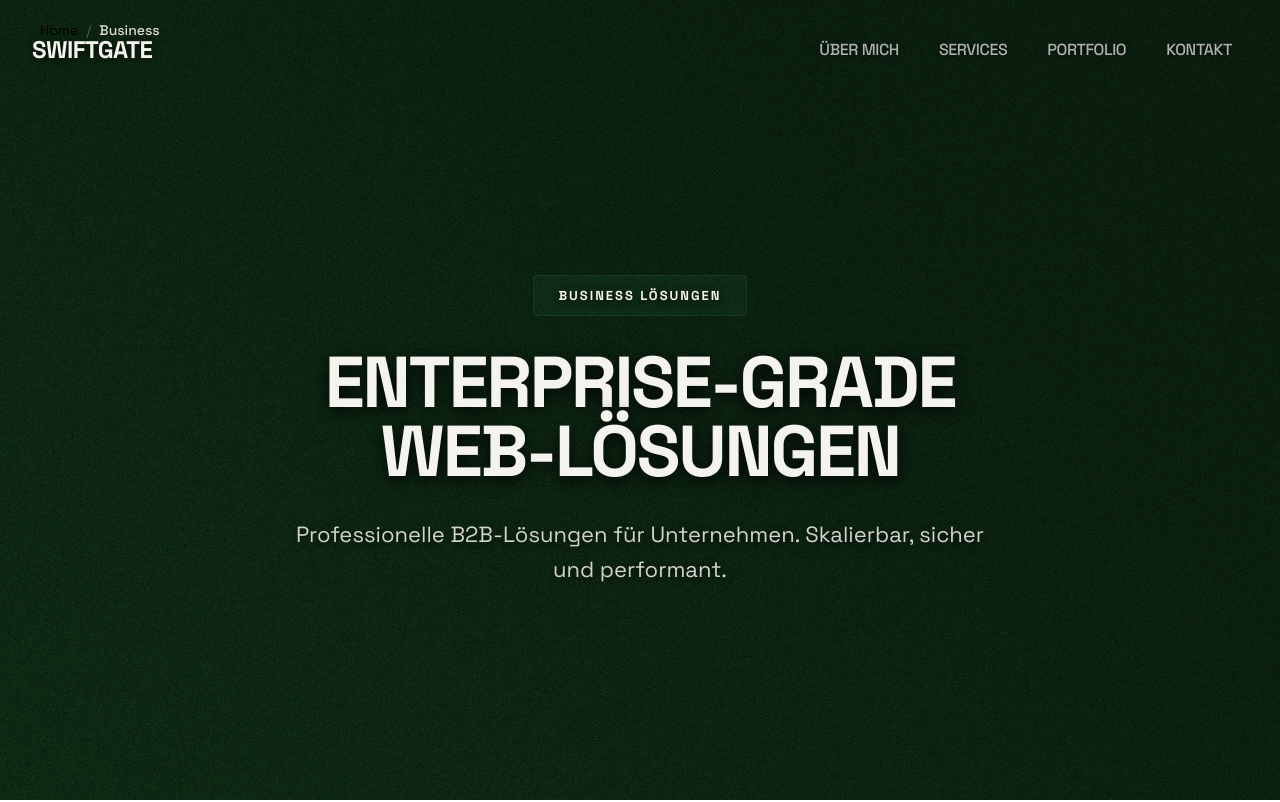
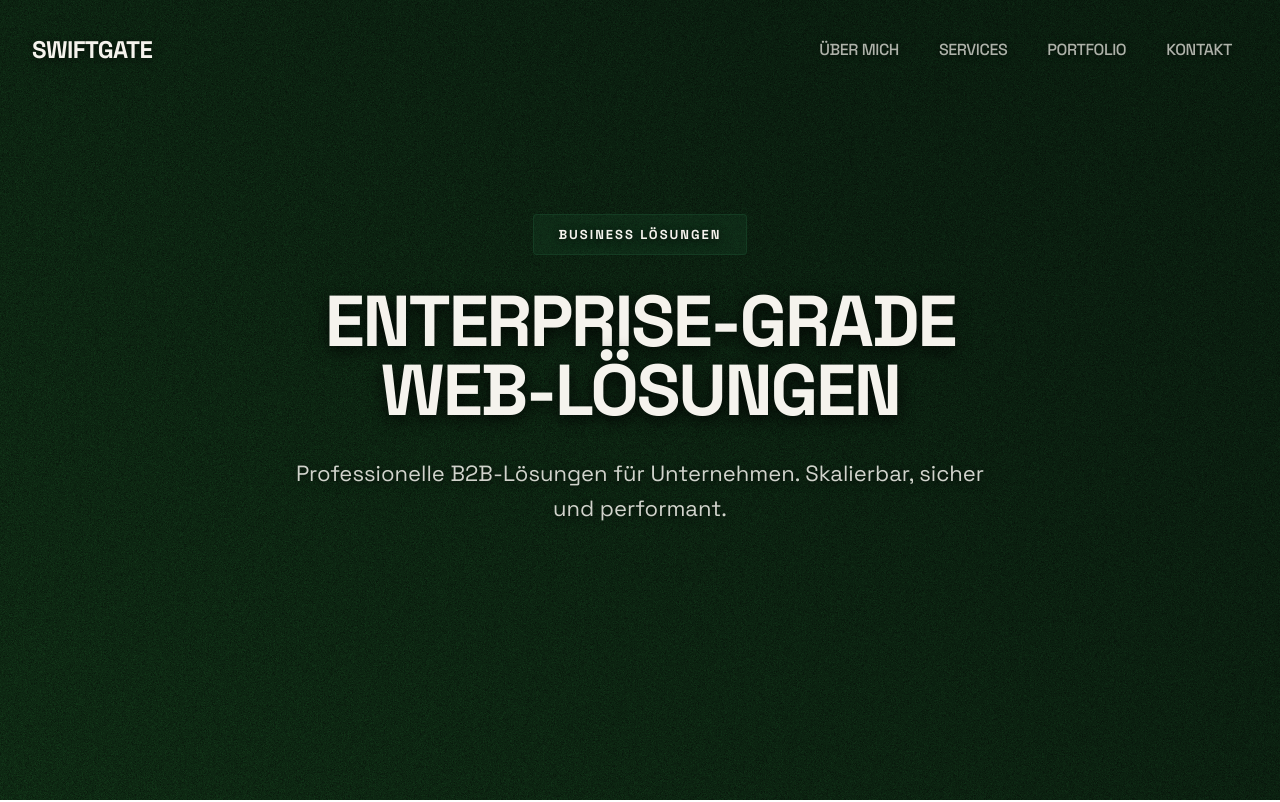
Before and after one commit to thetaroot/swiftgateai-website, a Next.js app: page /business in a window 1280 px wide. Shown: the top 802 px of the page. Built offline with nearby package versions, Linux system fonts and the light colour scheme.

Commit message:
Breadcrumbs-Komponente entfernt
- Breadcrumbs-Import aus allen Seiten entfernt
- Breadcrumbs-Komponente gelöscht
- Cleanere Navigation ohne Pfadanzeige

Co-Authored-By: Luis Guenther <luis@swiftgateai.de>

```diff
--- a/app/business/page.tsx
+++ b/app/business/page.tsx
@@ -6,7 +6,6 @@ import dynamic from 'next/dynamic';
 import AnimatedBackground from '@/components/AnimatedBackground';
 import Navigation from '@/components/Navigation';
 import PageTransition from '@/components/PageTransition';
-import Breadcrumbs from '@/components/Breadcrumbs';
 
 const Footer = dynamic(() => import('@/components/Footer'));
 
@@ -17,7 +16,6 @@ export default function Business() {
     <main className="min-h-screen flex flex-col">
       <AnimatedBackground />
       <Navigation />
-      <Breadcrumbs />
       <PageTransition>
         <div className="relative z-10">
           {/* Hero Section */}
--- a/app/creative/page.tsx
+++ b/app/creative/page.tsx
@@ -6,7 +6,6 @@ import dynamic from 'next/dynamic';
 import AnimatedBackground from '@/components/AnimatedBackground';
 import Navigation from '@/components/Navigation';
 import PageTransition from '@/components/PageTransition';
-import Breadcrumbs from '@/components/Breadcrumbs';
 
 const Footer = dynamic(() => import('@/components/Footer'));
 
@@ -26,7 +25,6 @@ export default function Creative() {
     <main className="min-h-screen flex flex-col">
       <AnimatedBackground />
       <Navigation />
-      <Breadcrumbs />
       <PageTransition>
         <div className="relative z-10">
           <section style={{ minHeight: '100vh', display: 'flex', alignItems: 'center', justifyContent: 'center', padding: '0 40px' }}>
--- a/app/kontakt/page.tsx
+++ b/app/kontakt/page.tsx
@@ -5,7 +5,6 @@ import dynamic from 'next/dynamic';
 import AnimatedBackground from '@/components/AnimatedBackground';
 import Navigation from '@/components/Navigation';
 import PageTransition from '@/components/PageTransition';
-import Breadcrumbs from '@/components/Breadcrumbs';
 
 const Footer = dynamic(() => import('@/components/Footer'));
 
@@ -14,7 +13,6 @@ export default function Kontakt() {
     <main className="min-h-screen flex flex-col">
       <AnimatedBackground />
       <Navigation />
-      <Breadcrumbs />
       <PageTransition>
         <div className="relative z-10">
           {/* Hero Section */}
--- a/app/portfolio/page.tsx
+++ b/app/portfolio/page.tsx
@@ -6,7 +6,6 @@ import dynamic from 'next/dynamic';
 import AnimatedBackground from '@/components/AnimatedBackground';
 import Navigation from '@/components/Navigation';
 import PageTransition from '@/components/PageTransition';
-import Breadcrumbs from '@/components/Breadcrumbs';
 
 const Footer = dynamic(() => import('@/components/Footer'));
 
@@ -190,7 +189,6 @@ export default function Portfolio() {
     <main className="min-h-screen flex flex-col">
       <AnimatedBackground />
       <Navigation />
-      <Breadcrumbs />
       <PageTransition>
         <div className="relative z-10">
           {/* Hero Section */}
--- a/app/services/page.tsx
+++ b/app/services/page.tsx
@@ -6,7 +6,6 @@ import dynamic from 'next/dynamic';
 import AnimatedBackground from '@/components/AnimatedBackground';
 import Navigation from '@/components/Navigation';
 import PageTransition from '@/components/PageTransition';
-import Breadcrumbs from '@/components/Breadcrumbs';
 
 const Footer = dynamic(() => import('@/components/Footer'));
 
@@ -98,7 +97,6 @@ export default function ServicesPage() {
     <main className="min-h-screen flex flex-col">
       <AnimatedBackground />
       <Navigation />
-      <Breadcrumbs />
       <PageTransition>
         <div className="relative z-10">
           {/* Hero Section */}
--- a/app/tech/page.tsx
+++ b/app/tech/page.tsx
@@ -6,7 +6,6 @@ import dynamic from 'next/dynamic';
 import AnimatedBackground from '@/components/AnimatedBackground';
 import Navigation from '@/components/Navigation';
 import PageTransition from '@/components/PageTransition';
-import Breadcrumbs from '@/components/Breadcrumbs';
 
 const Footer = dynamic(() => import('@/components/Footer'));
 
@@ -26,7 +25,6 @@ export default function Tech() {
     <main className="min-h-screen flex flex-col">
       <AnimatedBackground />
       <Navigation />
-      <Breadcrumbs />
       <PageTransition>
         <div className="relative z-10">
           <section style={{ minHeight: '100vh', display: 'flex', alignItems: 'center', justifyContent: 'center', padding: '0 40px' }}>
--- a/components/Breadcrumbs.tsx
+++ /dev/null
@@ -1,119 +0,0 @@
-'use client';
-
-import Link from 'next/link';
-import { usePathname } from 'next/navigation';
-
-export default function Breadcrumbs() {
-  const pathname = usePathname();
-
-  // Don't show breadcrumbs on home page
-  if (pathname === '/') return null;
-
-  const paths = pathname.split('/').filter(Boolean);
-
-  const breadcrumbItems = [
-    { name: 'Home', href: '/' },
-    ...paths.map((path, index) => {
-      const href = `/${paths.slice(0, index + 1).join('/')}`;
-      const name = path.charAt(0).toUpperCase() + path.slice(1).replace(/-/g, ' ');
-      return { name, href };
-    }),
-  ];
-
-  // Generate JSON-LD structured data for breadcrumbs
-  const breadcrumbSchema = {
-    '@context': 'https://schema.org',
-    '@type': 'BreadcrumbList',
-    itemListElement: breadcrumbItems.map((item, index) => ({
-      '@type': 'ListItem',
-      position: index + 1,
-      name: item.name,
-      item: `https://swiftgateai.de${item.href}`,
-    })),
-  };
-
-  return (
-    <>
-      <script
-        type="application/ld+json"
-        dangerouslySetInnerHTML={{ __html: JSON.stringify(breadcrumbSchema) }}
-      />
-      <nav aria-label="Breadcrumb" className="breadcrumb-nav">
-        <ol className="breadcrumb-list">
-          {breadcrumbItems.map((item, index) => {
-            const isLast = index === breadcrumbItems.length - 1;
-            return (
-              <li key={item.href} className="breadcrumb-item">
-                {!isLast ? (
-                  <>
-                    <Link href={item.href} className="breadcrumb-link">
-                      {item.name}
-                    </Link>
-                    <span className="breadcrumb-separator">/</span>
-                  </>
-                ) : (
-                  <span className="breadcrumb-current" aria-current="page">
-                    {item.name}
-                  </span>
-                )}
-              </li>
-            );
-          })}
-        </ol>
-        <style jsx>{`
-          .breadcrumb-nav {
-            padding: 20px 40px;
-            position: relative;
-            z-index: 20;
-          }
-
-          .breadcrumb-list {
-            display: flex;
-            flex-wrap: wrap;
-            gap: 8px;
-            list-style: none;
-            margin: 0;
-            padding: 0;
-            font-family: 'Space Grotesk', sans-serif;
-            font-size: 14px;
-          }
-
-          .breadcrumb-item {
-            display: flex;
-            align-items: center;
-            gap: 8px;
-          }
-
-          .breadcrumb-link {
-            color: rgba(245, 243, 237, 0.6);
-            text-decoration: none;
-            transition: color 0.2s ease;
-          }
-
-          .breadcrumb-link:hover {
-            color: rgba(245, 243, 237, 0.9);
-          }
-
-          .breadcrumb-separator {
-            color: rgba(245, 243, 237, 0.3);
-          }
-
-          .breadcrumb-current {
-            color: rgba(245, 243, 237, 0.9);
-            font-weight: 500;
-          }
-
-          @media (max-width: 768px) {
-            .breadcrumb-nav {
-              padding: 16px 24px;
-            }
-
-            .breadcrumb-list {
-              font-size: 12px;
-            }
-          }
-        `}</style>
-      </nav>
-    </>
-  );
-}
```
